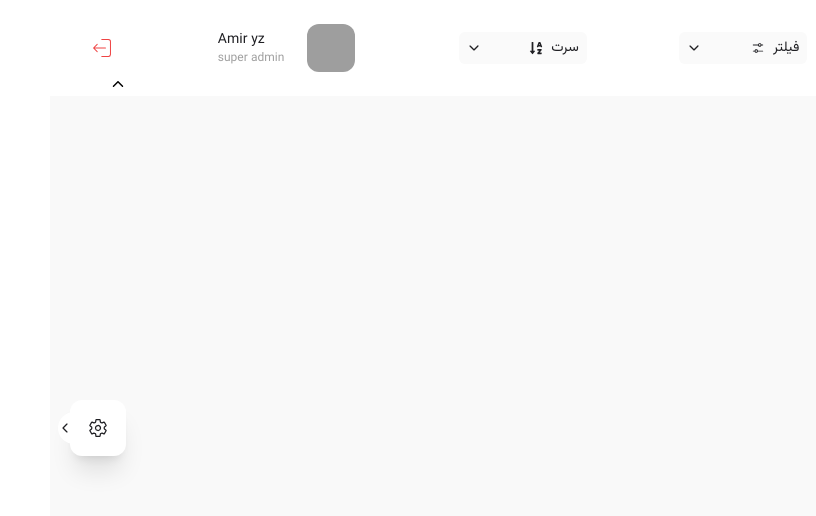
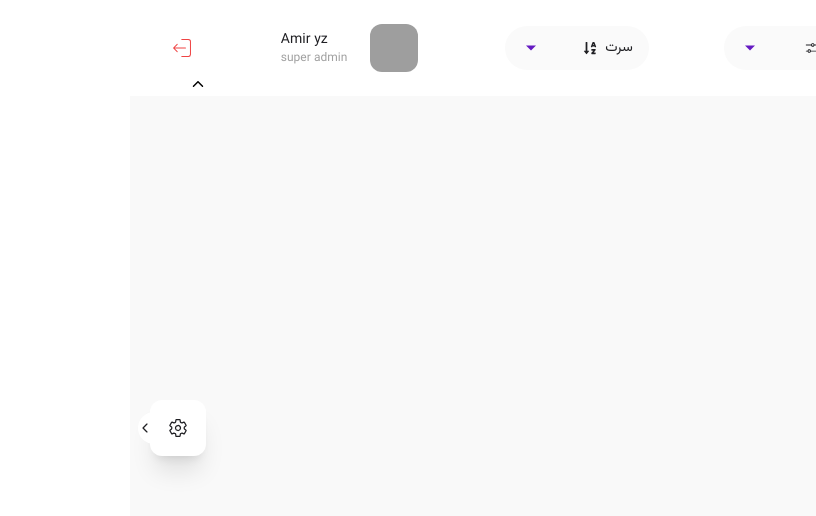
Before and after one commit to orgamiryazdani/admin-panel-shop, a React (Vite) app: page / in a window 1280 px wide. Shown: the top 516 px of the page, without its empty margins (464-1280 px from the left). Built offline with nearby package versions, Linux system fonts and the light colour scheme; grey boxes are pictures that could not be loaded.

Commit message:
change header ui

```diff
--- a/src/ui/Filter.tsx
+++ b/src/ui/Filter.tsx
@@ -1,14 +1,14 @@
-import { IoIosArrowDown } from "react-icons/io";
+import { IoMdArrowDropdown } from "react-icons/io";
 import { VscSettings } from "react-icons/vsc";
 
 const Filter = () => {
   return (
-    <div className='w-32 h-8 bg-secondary-300 cursor-pointer p-2 rounded-md text-secondary-600 text-sm flex items-center justify-between'>
+    <div className='w-36 h-11 bg-secondary-300 cursor-pointer px-4 rounded-3xl text-secondary-600 text-sm flex items-center justify-between'>
       <div className='flex items-center'>
         <span>فیلتر</span>
         <VscSettings className='mr-2' />
       </div>
-      <IoIosArrowDown />
+      <IoMdArrowDropdown className='text-secondary-700 text-xl' />
     </div>
   );
 };
--- a/src/ui/Search.tsx
+++ b/src/ui/Search.tsx
@@ -3,14 +3,14 @@ import { LuSearch } from "react-icons/lu";
 const Search = () => {
   return (
     <div className='flex items-center'>
-      <div className='flex items-center w-7 pr-3 h-10 rounded-r-2xl justify-center bg-secondary-300 text-secondary-700'>
+      <div className='flex items-center w-8 pr-3 h-11 rounded-r-3xl justify-center bg-secondary-300 text-secondary-700'>
       <LuSearch />
       </div>
       <input
         type='text'
         name=''
         id=''
-        className='w-64 h-10 rounded-l-2xl px-1 bg-secondary-300 text-secondary-500'
+        className='w-72 h-11 rounded-l-3xl px-1 bg-secondary-300 text-secondary-500'
         placeholder='جستجو...'
       />
     </div>
--- a/src/ui/Sort.tsx
+++ b/src/ui/Sort.tsx
@@ -1,14 +1,14 @@
 import { FaSortAlphaDown } from "react-icons/fa";
-import { IoIosArrowDown } from "react-icons/io";
+import { IoMdArrowDropdown } from "react-icons/io";
 
 const Sort = () => {
   return (
-    <div className='w-32 h-8 bg-secondary-300 cursor-pointer rounded-md text-secondary-600 text-sm p-2 flex items-center justify-between'>
+    <div className='w-36 h-11 bg-secondary-300 cursor-pointer rounded-3xl text-secondary-600 text-sm px-4 flex items-center justify-between'>
       <div className='flex items-center'>
         <span>سرت</span>
         <FaSortAlphaDown className='mr-2' />
       </div>
-      <IoIosArrowDown />
+      <IoMdArrowDropdown className='text-secondary-700 text-xl' />
     </div>
   );
 };
```
